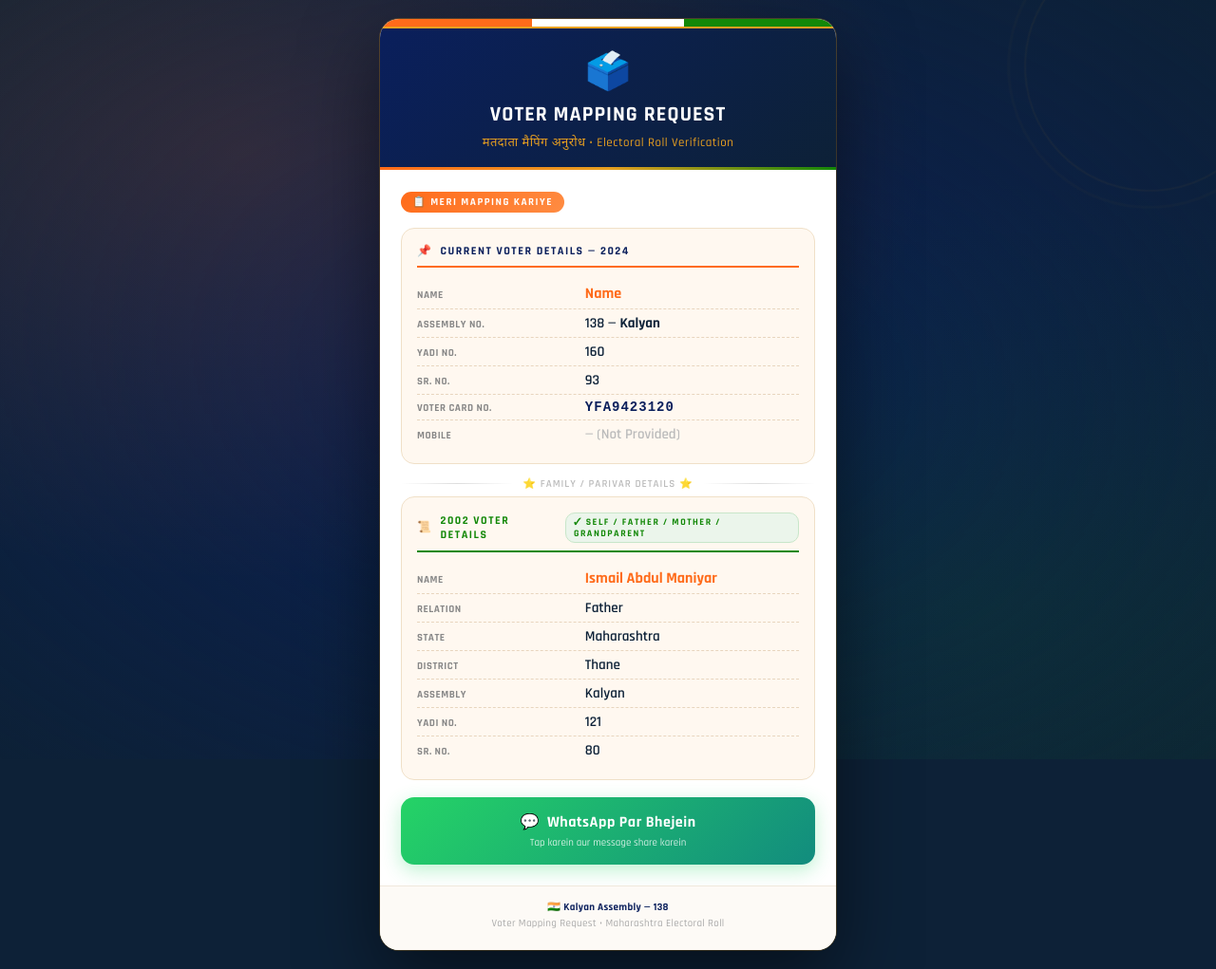
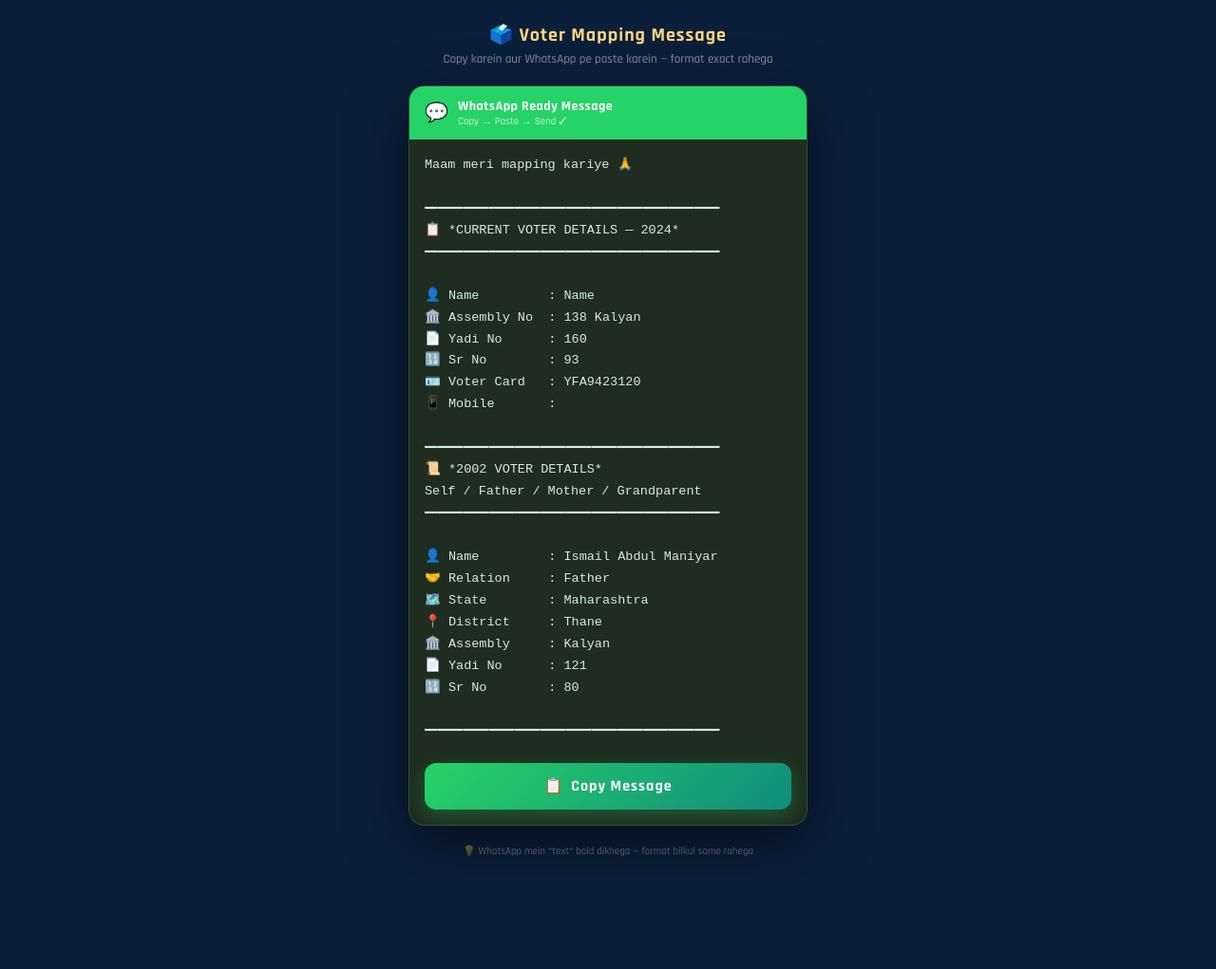
Before and after one commit to seomack123-tech/sir, a plain HTML site: page sirformate.html in a window 1280 px wide. Shown: the whole page at 95% size. After the commit the page ends 928 px from the top, so only its background shows below. Drawn offline with Linux system fonts and the light colour scheme.

Commit message:
sirformate.html

```diff
--- a/sirformate.html
+++ b/sirformate.html
@@ -3,397 +3,210 @@
 <head>
 <meta charset="UTF-8">
 <meta name="viewport" content="width=device-width, initial-scale=1.0">
-<title>Voter Mapping Request</title>
-<link href="https://fonts.googleapis.com/css2?family=Noto+Sans+Devanagari:wght@400;600;700&family=Rajdhani:wght@500;600;700&display=swap" rel="stylesheet">
+<title>Voter Mapping — WhatsApp Ready</title>
+<link href="https://fonts.googleapis.com/css2?family=Rajdhani:wght@500;600;700&display=swap" rel="stylesheet">
 <style>
-  :root {
-    --saffron: #FF6B1A;
-    --green: #138808;
-    --blue: #0A1F5C;
-    --navy: #0D2137;
-    --gold: #E8A020;
-    --light: #FFF8F0;
-    --white: #FFFFFF;
-    --border: #D4A855;
-  }
-
   * { margin: 0; padding: 0; box-sizing: border-box; }
 
   body {
-    font-family: 'Rajdhani', 'Noto Sans Devanagari', sans-serif;
-    background: var(--navy);
+    font-family: 'Rajdhani', sans-serif;
+    background: #0B1F3A;
     min-height: 100vh;
     display: flex;
+    flex-direction: column;
     align-items: center;
     justify-content: center;
-    padding: 20px;
-    position: relative;
-    overflow-x: hidden;
+    padding: 24px 16px;
+    gap: 20px;
   }
 
-  body::before {
-    content: '';
-    position: fixed;
-    inset: 0;
-    background:
-      radial-gradient(ellipse at 20% 20%, rgba(255,107,26,0.15) 0%, transparent 50%),
-      radial-gradient(ellipse at 80% 80%, rgba(19,136,8,0.12) 0%, transparent 50%),
-      radial-gradient(ellipse at 50% 50%, rgba(10,31,92,0.8) 0%, transparent 100%);
-    pointer-events: none;
+  .title-bar {
+    text-align: center;
+    color: #fff;
+  }
+  .title-bar h1 {
+    font-size: 20px;
+    font-weight: 700;
+    letter-spacing: 1px;
+    color: #FFD580;
+  }
+  .title-bar p {
+    font-size: 13px;
+    color: rgba(255,255,255,0.5);
+    margin-top: 4px;
   }
 
-  .ashok-wheel {
-    position: fixed;
-    top: -80px; right: -80px;
-    width: 300px; height: 300px;
-    border-radius: 50%;
-    border: 3px solid rgba(232,160,32,0.08);
-    opacity: 0.3;
-    animation: rotate 60s linear infinite;
-  }
-  .ashok-wheel::before {
-    content: '';
-    position: absolute;
-    inset: 15px;
-    border-radius: 50%;
-    border: 2px solid rgba(232,160,32,0.15);
+  /* The WhatsApp message box */
+  .wa-box {
+    background: #1e2d1f;
+    border: 1.5px solid #2e5230;
+    border-radius: 16px;
+    max-width: 420px;
+    width: 100%;
+    overflow: hidden;
+    box-shadow: 0 20px 60px rgba(0,0,0,0.5);
   }
 
-  @keyframes rotate { from { transform: rotate(0deg); } to { transform: rotate(360deg); } }
+  .wa-header {
+    background: #25D366;
+    padding: 12px 16px;
+    display: flex;
+    align-items: center;
+    gap: 10px;
+  }
+  .wa-header span { font-size: 20px; }
+  .wa-header-text { color: white; font-size: 14px; font-weight: 700; letter-spacing: 0.5px; }
+  .wa-header-sub { color: rgba(255,255,255,0.75); font-size: 11px; }
 
-  .card {
-    background: var(--white);
-    border-radius: 20px;
-    max-width: 480px;
-    width: 100%;
-    overflow: hidden;
-    box-shadow: 0 30px 80px rgba(0,0,0,0.5), 0 0 0 1px rgba(232,160,32,0.3);
-    position: relative;
-    animation: slideUp 0.6s cubic-bezier(0.16,1,0.3,1) both;
-  }
-
-  @keyframes slideUp {
-    from { opacity: 0; transform: translateY(40px); }
-    to { opacity: 1; transform: translateY(0); }
-  }
-
-  /* Tricolor top bar */
-  .tricolor-bar {
-    height: 10px;
-    background: linear-gradient(to right, var(--saffron) 33.3%, var(--white) 33.3% 66.6%, var(--green) 66.6%);
-    border-bottom: 2px solid var(--gold);
-  }
-
-  /* Header */
-  .header {
-    background: linear-gradient(135deg, var(--blue) 0%, var(--navy) 100%);
-    padding: 24px 24px 20px;
-    text-align: center;
+  /* The actual message — pre-formatted, monospace for exact spacing */
+  .message-area {
+    padding: 16px;
     position: relative;
   }
 
-  .header::after {
-    content: '';
-    position: absolute;
-    bottom: 0; left: 0; right: 0;
-    height: 3px;
-    background: linear-gradient(to right, var(--saffron), var(--gold), var(--green));
+  #wa-message {
+    font-family: 'Courier New', Courier, monospace;
+    font-size: 13.5px;
+    line-height: 1.7;
+    color: #d4edda;
+    white-space: pre;
+    background: transparent;
+    border: none;
+    outline: none;
+    width: 100%;
+    resize: none;
+    overflow: hidden;
+    cursor: text;
+    caret-color: #25D366;
+    /* Make it selectable but look like display */
+    user-select: text;
+    -webkit-user-select: text;
   }
 
-  .header-icon {
-    font-size: 36px;
-    margin-bottom: 8px;
-    display: block;
-    animation: pulse 2s ease-in-out infinite;
-  }
-  @keyframes pulse { 0%,100%{transform:scale(1)} 50%{transform:scale(1.08)} }
-
-  .header h1 {
-    color: var(--white);
-    font-size: 22px;
-    font-weight: 700;
-    letter-spacing: 1px;
-    text-transform: uppercase;
-    line-height: 1.3;
-  }
-
-  .header p {
-    color: var(--gold);
-    font-size: 13px;
-    margin-top: 6px;
-    font-weight: 500;
-    letter-spacing: 0.5px;
-  }
-
-  /* Content */
-  .content { padding: 22px; }
-
-  .request-label {
-    display: inline-block;
-    background: linear-gradient(135deg, var(--saffron), #ff8c42);
-    color: white;
-    font-size: 11px;
-    font-weight: 700;
-    letter-spacing: 1.5px;
-    text-transform: uppercase;
-    padding: 4px 12px;
-    border-radius: 20px;
-    margin-bottom: 16px;
-  }
-
-  /* Section */
-  .section {
-    background: var(--light);
-    border-radius: 14px;
-    padding: 16px;
-    margin-bottom: 14px;
-    border: 1.5px solid #F0E0C8;
-    position: relative;
-    animation: fadeIn 0.5s ease both;
-  }
-  .section:nth-child(2) { animation-delay: 0.1s; }
-  .section:nth-child(3) { animation-delay: 0.2s; }
-
-  @keyframes fadeIn { from{opacity:0;transform:translateY(10px)} to{opacity:1;transform:translateY(0)} }
-
-  .section-title {
-    font-size: 12px;
-    font-weight: 700;
-    text-transform: uppercase;
-    letter-spacing: 1.5px;
-    margin-bottom: 12px;
-    padding-bottom: 8px;
-    border-bottom: 2px solid;
-    display: flex;
-    align-items: center;
-    gap: 8px;
-  }
-
-  .section-title.current { color: var(--blue); border-color: var(--saffron); }
-  .section-title.history { color: var(--green); border-color: var(--green); }
-
-  .row {
-    display: grid;
-    grid-template-columns: 42% 58%;
-    gap: 4px 8px;
-    align-items: baseline;
-    padding: 5px 0;
-    border-bottom: 1px dashed #E8D5BE;
-  }
-  .row:last-child { border-bottom: none; }
-
-  .label {
-    font-size: 11px;
-    font-weight: 700;
-    color: #888;
-    text-transform: uppercase;
-    letter-spacing: 0.5px;
-  }
-
-  .value {
-    font-size: 15px;
-    font-weight: 600;
-    color: var(--navy);
-  }
-
-  .value.highlight {
-    color: var(--saffron);
-    font-weight: 700;
-    font-size: 16px;
-  }
-
-  .value.voter-id {
-    font-family: 'Courier New', monospace;
-    font-size: 14px;
-    color: var(--blue);
-    font-weight: 700;
-    letter-spacing: 1px;
-  }
-
-  /* Divider */
-  .divider {
-    display: flex;
-    align-items: center;
-    gap: 10px;
-    margin: 6px 0;
-    color: #bbb;
-    font-size: 11px;
-    font-weight: 600;
-    letter-spacing: 1px;
-    text-transform: uppercase;
-  }
-  .divider::before, .divider::after {
-    content: '';
-    flex: 1;
-    height: 1px;
-    background: linear-gradient(to right, transparent, #ddd, transparent);
-  }
-
-  /* CTA */
-  .cta {
-    margin-top: 18px;
-    padding: 16px;
-    background: linear-gradient(135deg, #25D366, #128C7E);
-    border-radius: 14px;
-    text-align: center;
-    cursor: pointer;
-    transition: transform 0.2s, box-shadow 0.2s;
-    box-shadow: 0 6px 20px rgba(37,211,102,0.3);
-    text-decoration: none;
-    display: block;
-  }
-  .cta:hover { transform: translateY(-2px); box-shadow: 0 10px 28px rgba(37,211,102,0.4); }
-  .cta:active { transform: translateY(0); }
-
-  .cta-text {
-    color: white;
-    font-size: 16px;
-    font-weight: 700;
-    letter-spacing: 0.5px;
+  /* Copy button */
+  .copy-btn {
     display: flex;
     align-items: center;
     justify-content: center;
     gap: 8px;
+    width: calc(100% - 32px);
+    margin: 0 16px 16px;
+    padding: 14px;
+    background: linear-gradient(135deg, #25D366, #128C7E);
+    color: white;
+    font-family: 'Rajdhani', sans-serif;
+    font-size: 16px;
+    font-weight: 700;
+    letter-spacing: 1px;
+    border: none;
+    border-radius: 12px;
+    cursor: pointer;
+    transition: all 0.2s;
+    box-shadow: 0 6px 20px rgba(37,211,102,0.3);
+  }
+  .copy-btn:hover { transform: translateY(-2px); box-shadow: 0 10px 28px rgba(37,211,102,0.4); }
+  .copy-btn:active { transform: scale(0.98); }
+  .copy-btn.copied {
+    background: linear-gradient(135deg, #128C7E, #075E54);
   }
 
-  .cta-sub {
-    color: rgba(255,255,255,0.8);
+  .hint {
+    text-align: center;
+    color: rgba(255,255,255,0.3);
     font-size: 11px;
-    margin-top: 4px;
+    max-width: 420px;
   }
-
-  /* Footer */
-  .footer {
-    padding: 14px 22px 18px;
-    text-align: center;
-    border-top: 1px solid #F0E8DC;
-    background: #FDFAF6;
-  }
-  .footer p {
-    font-size: 11px;
-    color: #AAA;
-    letter-spacing: 0.3px;
-    line-height: 1.6;
-  }
-  .footer strong { color: var(--blue); }
-
-  /* Badge */
-  .badge {
-    display: inline-flex;
-    align-items: center;
-    gap: 4px;
-    background: #EBF5EB;
-    color: var(--green);
-    font-size: 10px;
-    font-weight: 700;
-    padding: 3px 8px;
-    border-radius: 10px;
-    border: 1px solid #C8E6C9;
-  }
-
 </style>
 </head>
 <body>
 
-<div class="ashok-wheel"></div>
+<div class="title-bar">
+  <h1>🗳️ Voter Mapping Message</h1>
+  <p>Copy karein aur WhatsApp pe paste karein — format exact rahega</p>
+</div>
 
-<div class="card">
-  <div class="tricolor-bar"></div>
-
-  <div class="header">
-    <span class="header-icon">🗳️</span>
-    <h1>Voter Mapping Request</h1>
-    <p>मतदाता मैपिंग अनुरोध • Electoral Roll Verification</p>
+<div class="wa-box">
+  <div class="wa-header">
+    <span>💬</span>
+    <div>
+      <div class="wa-header-text">WhatsApp Ready Message</div>
+      <div class="wa-header-sub">Copy → Paste → Send ✓</div>
+    </div>
   </div>
 
-  <div class="content">
-    <span class="request-label">📋 Meri Mapping Kariye</span>
+  <div class="message-area">
+    <textarea id="wa-message" rows="1" spellcheck="false" readonly>Maam meri mapping kariye 🙏
 
-    <!-- Current Voter Details -->
-    <div class="section">
-      <div class="section-title current">
-        <span>📌</span> Current Voter Details — 2024
-      </div>
+━━━━━━━━━━━━━━━━━━━━━━━
+📋 *CURRENT VOTER DETAILS — 2024*
+━━━━━━━━━━━━━━━━━━━━━━━
 
-      <div class="row">
-        <span class="label">Name</span>
-        <span class="value highlight">Name</span>
-      </div>
-      <div class="row">
-        <span class="label">Assembly No.</span>
-        <span class="value">138 — <strong>Kalyan</strong></span>
-      </div>
-      <div class="row">
-        <span class="label">Yadi No.</span>
-        <span class="value">160</span>
-      </div>
-      <div class="row">
-        <span class="label">Sr. No.</span>
-        <span class="value">93</span>
-      </div>
-      <div class="row">
-        <span class="label">Voter Card No.</span>
-        <span class="value voter-id">YFA9423120</span>
-      </div>
-      <div class="row">
-        <span class="label">Mobile</span>
-        <span class="value" style="color:#bbb;">— (Not Provided)</span>
-      </div>
-    </div>
+👤 Name         : Name
+🏛️ Assembly No  : 138 Kalyan
+📄 Yadi No      : 160
+🔢 Sr No        : 93
+🪪 Voter Card   : YFA9423120
+📱 Mobile       :
 
-    <div class="divider">⭐ Family / Parivar Details ⭐</div>
+━━━━━━━━━━━━━━━━━━━━━━━
+📜 *2002 VOTER DETAILS*
+Self / Father / Mother / Grandparent
+━━━━━━━━━━━━━━━━━━━━━━━
 
-    <!-- 2002 Voter Details -->
-    <div class="section">
-      <div class="section-title history">
-        <span>📜</span> 2002 Voter Details
-        <span class="badge">✓ Self / Father / Mother / Grandparent</span>
-      </div>
+👤 Name         : Ismail Abdul Maniyar
+🤝 Relation     : Father
+🗺️ State        : Maharashtra
+📍 District     : Thane
+🏛️ Assembly     : Kalyan
+📄 Yadi No      : 121
+🔢 Sr No        : 80
 
-      <div class="row">
-        <span class="label">Name</span>
-        <span class="value highlight">Ismail Abdul Maniyar</span>
-      </div>
-      <div class="row">
-        <span class="label">Relation</span>
-        <span class="value">Father</span>
-      </div>
-      <div class="row">
-        <span class="label">State</span>
-        <span class="value">Maharashtra</span>
-      </div>
-      <div class="row">
-        <span class="label">District</span>
-        <span class="value">Thane</span>
-      </div>
-      <div class="row">
-        <span class="label">Assembly</span>
-        <span class="value">Kalyan</span>
-      </div>
-      <div class="row">
-        <span class="label">Yadi No.</span>
-        <span class="value">121</span>
-      </div>
-      <div class="row">
-        <span class="label">Sr. No.</span>
-        <span class="value">80</span>
-      </div>
-    </div>
-
-    <!-- WhatsApp CTA -->
-    <a class="cta" href="https://wa.me/?text=Maam%20meri%20mapping%20kariye%0A%0ACurrent%20Voter%20Details%202024%3A%0AAssembly%20No%3A%20138%20Kalyan%0AYadi%20No%3A%20160%0ASr%20No%3A%2093%0AVoter%20Card%20No%3A%20YFA9423120%0A%0A2002%20Voter%20Details%3A%0AName%3A%20Ismail%20Abdul%20Maniyar%0ARelation%3A%20Father%0AState%3A%20Maharashtra%0ADist%3A%20Thane%0AAssembly%3A%20Kalyan%0AYadi%20No%3A%20121%0ASr%20No%3A%2080" target="_blank">
-      <div class="cta-text">
-        <span>💬</span> WhatsApp Par Bhejein
-      </div>
-      <div class="cta-sub">Tap karein aur message share karein</div>
-    </a>
+━━━━━━━━━━━━━━━━━━━━━━━</textarea>
   </div>
 
-  <div class="footer">
-    <p>🇮🇳 <strong>Kalyan Assembly — 138</strong><br>
-    Voter Mapping Request • Maharashtra Electoral Roll</p>
-  </div>
+  <button class="copy-btn" onclick="copyMessage()" id="copyBtn">
+    <span id="btnIcon">📋</span>
+    <span id="btnText">Copy Message</span>
+  </button>
 </div>
+
+<p class="hint">💡 WhatsApp mein *text* bold dikhega — format bilkul same rahega</p>
+
+<script>
+  // Auto resize textarea
+  const ta = document.getElementById('wa-message');
+  ta.style.height = ta.scrollHeight + 'px';
+
+  function copyMessage() {
+    const text = document.getElementById('wa-message').value;
+    const btn = document.getElementById('copyBtn');
+    const icon = document.getElementById('btnIcon');
+    const label = document.getElementById('btnText');
+
+    navigator.clipboard.writeText(text).then(() => {
+      btn.classList.add('copied');
+      icon.textContent = '✅';
+      label.textContent = 'Copied! WhatsApp pe paste karein';
+      setTimeout(() => {
+        btn.classList.remove('copied');
+        icon.textContent = '📋';
+        label.textContent = 'Copy Message';
+      }, 3000);
+    }).catch(() => {
+      // Fallback for older browsers
+      ta.removeAttribute('readonly');
+      ta.select();
+      document.execCommand('copy');
+      ta.setAttribute('readonly', '');
+      icon.textContent = '✅';
+      label.textContent = 'Copied!';
+      setTimeout(() => {
+        icon.textContent = '📋';
+        label.textContent = 'Copy Message';
+      }, 3000);
+    });
+  }
+</script>
 
 </body>
 </html>
```
